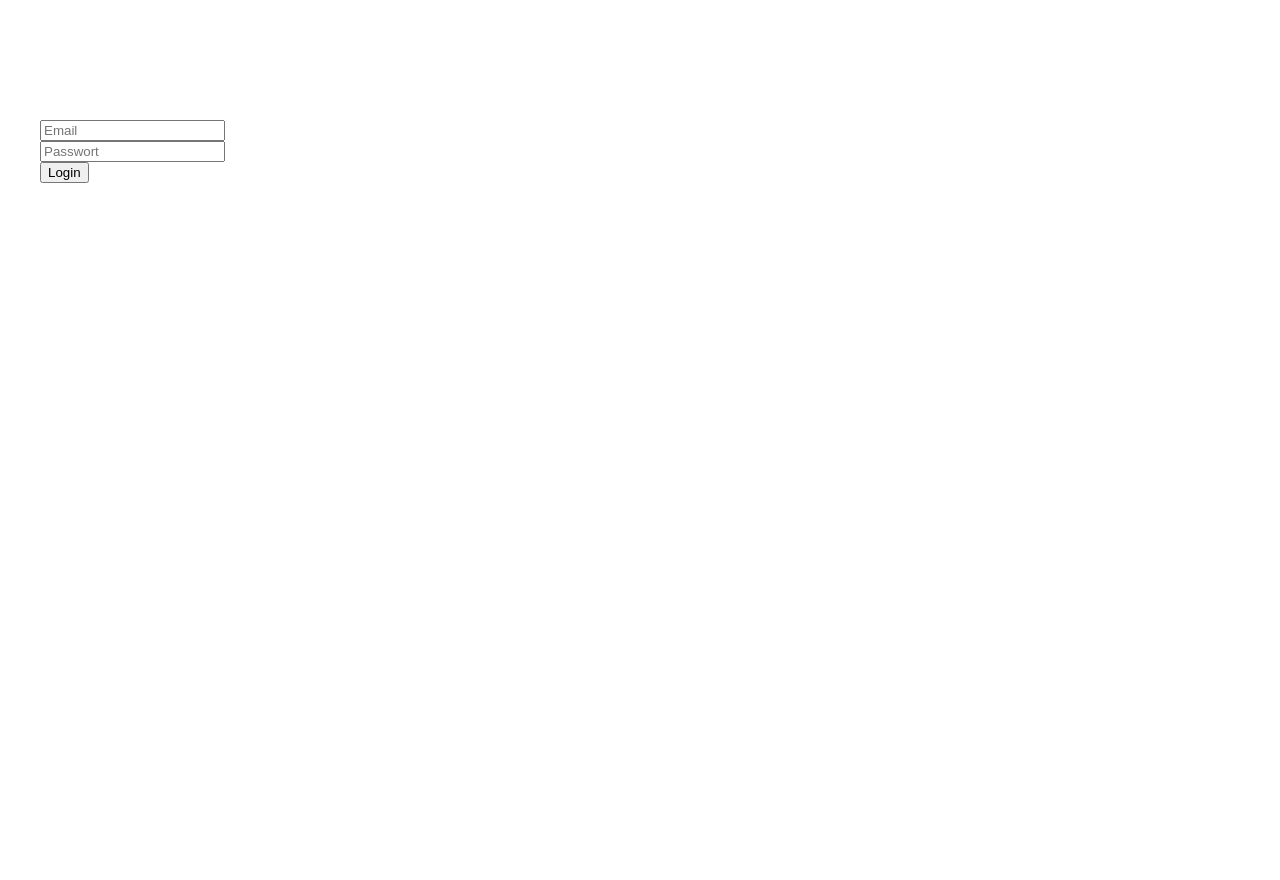
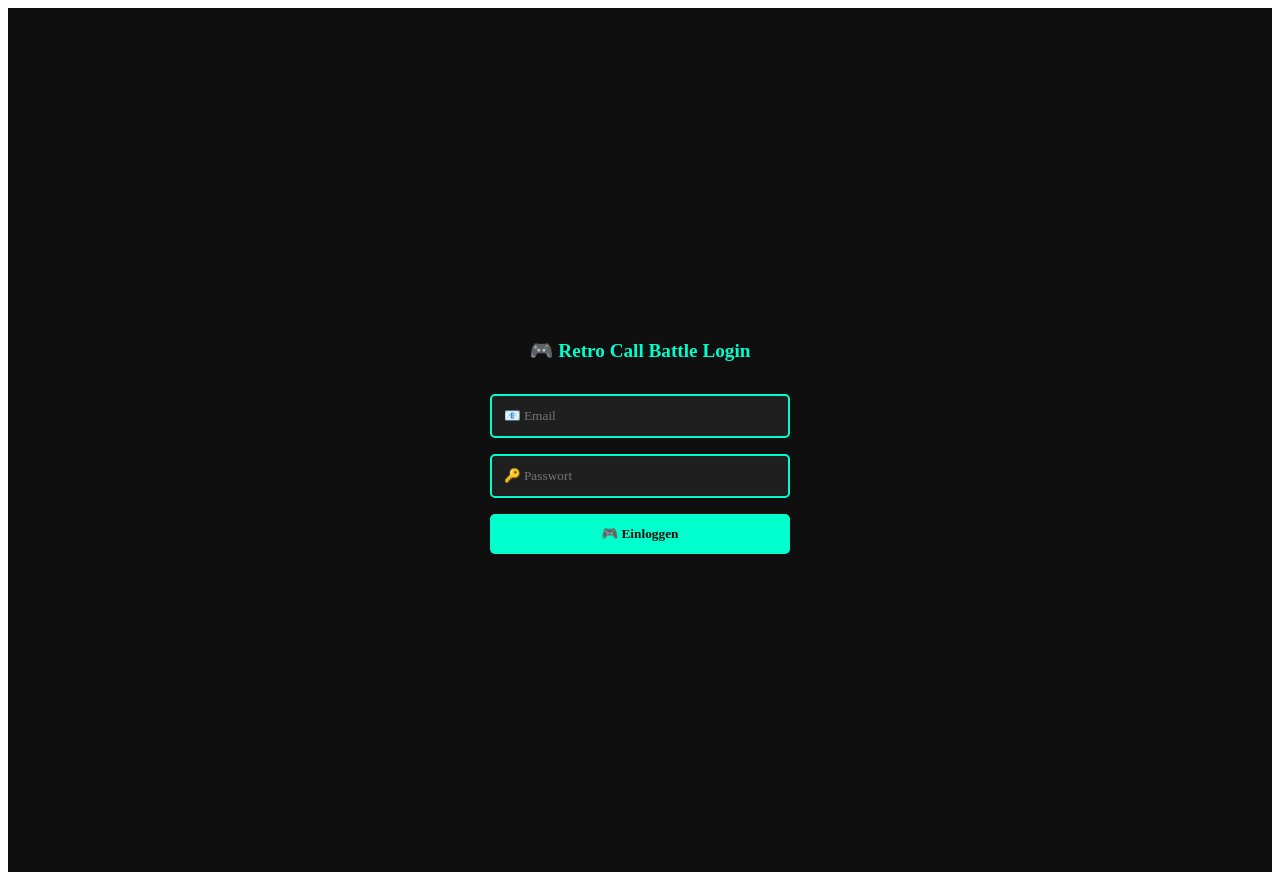
Before and after one commit to PrismaKiara/retro-call-battle, a Next.js app: page /login in a window 1280 px wide. Before the commit the page ends 800 px from the top, so only its background shows below. Built offline with nearby package versions, Linux system fonts and the light colour scheme.

Commit message:
Add files via upload

```diff
--- a/pages/login.js
+++ b/pages/login.js
@@ -29,26 +29,62 @@ export default function Login() {
   };
 
   return (
-    <div style={{ padding: '2rem', color: 'white' }}>
-      <h1>Login</h1>
-      <form onSubmit={handleLogin}>
+    <div style={{
+      backgroundColor: '#0f0f0f',
+      color: '#00ffcc',
+      height: '100vh',
+      display: 'flex',
+      flexDirection: 'column',
+      alignItems: 'center',
+      justifyContent: 'center',
+      fontFamily: 'Press Start 2P, sans-serif',
+      padding: '2rem',
+      textAlign: 'center'
+    }}>
+      <h1 style={{ fontSize: '1.2rem', marginBottom: '2rem' }}>🎮 Retro Call Battle Login</h1>
+      <form onSubmit={handleLogin} style={{ display: 'flex', flexDirection: 'column', gap: '1rem', width: '300px' }}>
         <input
           type="email"
-          placeholder="Email"
+          placeholder="📧 Email"
           value={email}
           onChange={(e) => setEmail(e.target.value)}
           required
-        /><br />
+          style={{
+            padding: '0.75rem',
+            borderRadius: '5px',
+            border: '2px solid #00ffcc',
+            backgroundColor: '#1f1f1f',
+            color: '#00ffcc',
+            fontFamily: 'inherit'
+          }}
+        />
         <input
           type="password"
-          placeholder="Passwort"
+          placeholder="🔑 Passwort"
           value={password}
           onChange={(e) => setPassword(e.target.value)}
           required
-        /><br />
-        <button type="submit">Login</button>
+          style={{
+            padding: '0.75rem',
+            borderRadius: '5px',
+            border: '2px solid #00ffcc',
+            backgroundColor: '#1f1f1f',
+            color: '#00ffcc',
+            fontFamily: 'inherit'
+          }}
+        />
+        <button type="submit" style={{
+          padding: '0.75rem',
+          backgroundColor: '#00ffcc',
+          color: '#0f0f0f',
+          border: 'none',
+          borderRadius: '5px',
+          fontWeight: 'bold',
+          cursor: 'pointer',
+          fontFamily: 'inherit'
+        }}>🎮 Einloggen</button>
       </form>
-      {error && <p style={{ color: 'salmon' }}>{error}</p>}
+      {error && <p style={{ color: 'salmon', marginTop: '1rem' }}>{error}</p>}
     </div>
   );
 }
```
